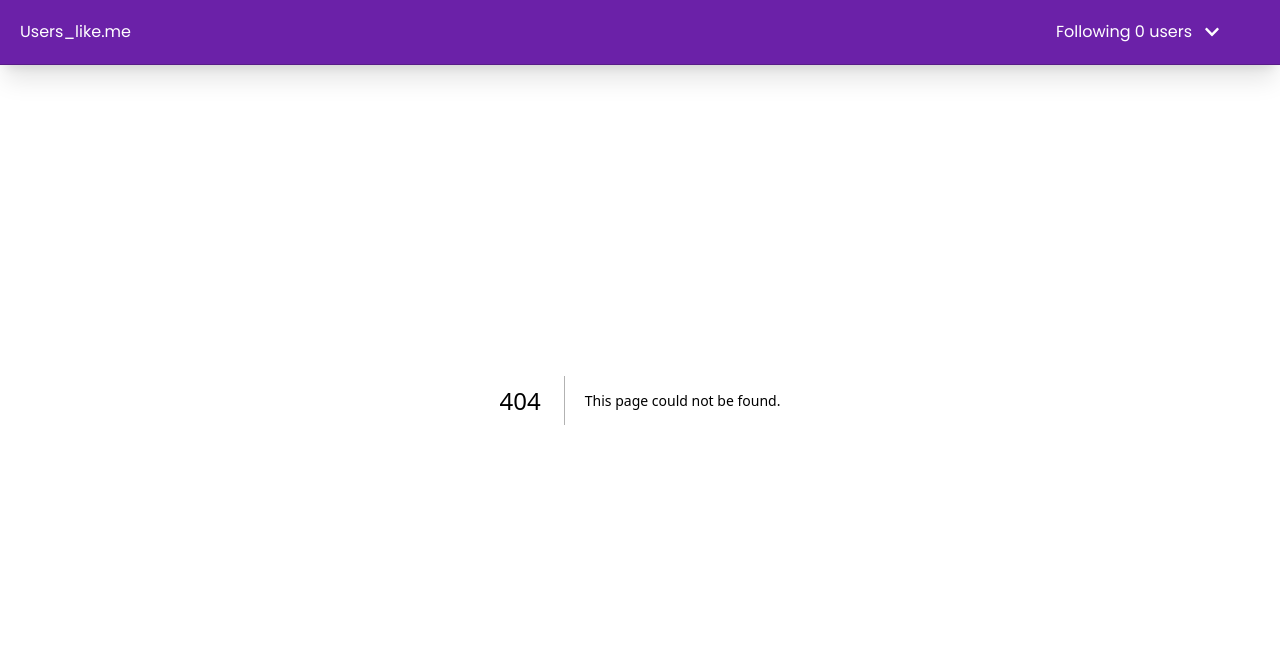
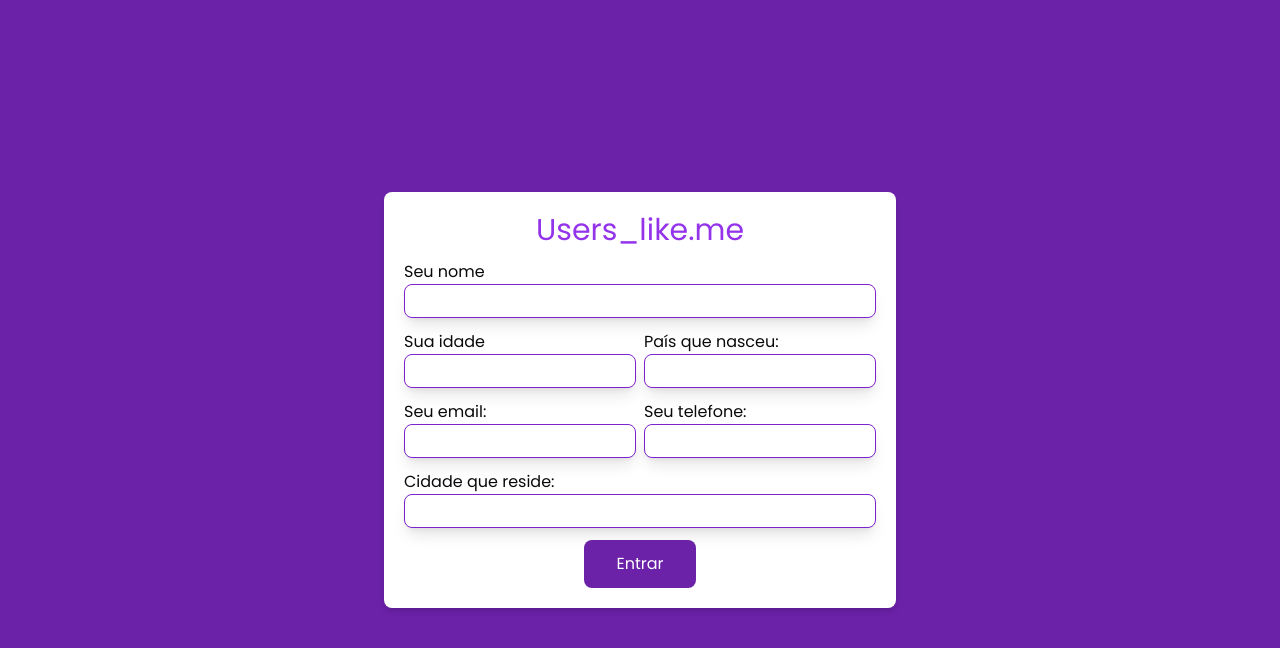
Before and after one commit to Campos1911/Desafio-Aumo, a Next.js app in the folder frontend/: page /login in a window 1280 px wide. Before the commit this address had no page. Shown: the top 648 px of the page. Built offline with nearby package versions, Linux system fonts and the light colour scheme.

Commit message:
Lógica para tela de login quando a aplicação carregar

```diff
--- a/frontend/src/@types/index.ts
+++ b/frontend/src/@types/index.ts
@@ -14,6 +14,7 @@ export interface UserCardProps {
   perfilImage?: string;
   userEmail: string;
   following: boolean;
+  visible: boolean;
   setFollowing: Dispatch<SetStateAction<boolean>>;
   tryNextHandler: () => Promise<void>;
 }
--- /dev/null
+++ b/frontend/src/app/login/page.tsx
@@ -0,0 +1,159 @@
+"use client";
+
+import { randomUserProps } from "@/@types";
+import { useRouter } from "next/navigation";
+import React, { useState } from "react";
+
+const SuasInfos = () => {
+  const [userInfo, setUserInfo] = useState<randomUserProps>({
+    cell: "",
+    dob: { date: "", age: 0 },
+    email: "",
+    gender: "",
+    id: { name: "", value: "" },
+    location: {
+      street: { number: 0, name: "" },
+      city: "",
+      state: "",
+      country: "",
+      postcode: 0,
+    },
+    login: { uuid: "", username: "", password: "" },
+    nat: "",
+    phone: "",
+    picture: { large: "", medium: "", thumbnail: "" },
+    registered: { date: "", age: 0 },
+    name: { title: "", first: "", last: "" },
+  });
+
+  const router = useRouter();
+
+  const handleEntrar = (e: React.FormEvent) => {
+    e.preventDefault();
+    router.push("/");
+    try {
+      localStorage.setItem("userInfo", JSON.stringify(userInfo));
+    } catch (error) {
+      alert(error);
+    }
+  };
+  return (
+    <div className="bg-purple-800 h-screen flex items-center justify-center">
+      <form className="flex flex-col items-center justify-center w-[40%] bg-white p-5 rounded-lg gap-3 shadow-md">
+        <p className="text-3xl text-purple-600">Users_like.me</p>
+        <section className="w-full">
+          <p>Seu nome</p>
+          <input
+            onChange={(e) =>
+              setUserInfo({
+                ...userInfo,
+                name: {
+                  title: "",
+                  first: e.target.value,
+                  last: userInfo.name.last,
+                },
+              })
+            }
+            type="text"
+            className="w-full shadow-lg border border-purple-700 rounded-lg p-1 outline-none"
+          />
+        </section>
+        <section className="w-full flex gap-2">
+          <section className="w-[50%]">
+            <p>Sua idade</p>
+            <input
+              type="number"
+              onChange={(e) =>
+                setUserInfo({
+                  ...userInfo,
+                  registered: {
+                    age: parseInt(e.target.value),
+                    date: userInfo.registered.date,
+                  },
+                })
+              }
+              className="w-full shadow-lg border border-purple-700 rounded-lg p-1 outline-none"
+            />
+          </section>
+          <section className="w-[50%]">
+            <p>País que nasceu:</p>
+            <input
+              onChange={(e) =>
+                setUserInfo({
+                  ...userInfo,
+                  nat: e.target.value,
+                  location: {
+                    street: {
+                      number: userInfo.location.street.number,
+                      name: userInfo.location.street.name,
+                    },
+                    city: userInfo.location.city,
+                    state: userInfo.location.state,
+                    country: e.target.value,
+                    postcode: userInfo.location.postcode,
+                  },
+                })
+              }
+              type="text"
+              className="w-full shadow-lg border border-purple-700 rounded-lg p-1 outline-none"
+            />
+          </section>
+        </section>
+        <section className="w-full flex gap-2">
+          <section className="w-[50%]">
+            <p>Seu email:</p>
+            <input
+              onChange={(e) =>
+                setUserInfo({ ...userInfo, email: e.target.value })
+              }
+              type="text"
+              className="w-full shadow-lg border border-purple-700 rounded-lg p-1 outline-none"
+            />
+          </section>
+          <section className="w-[50%]">
+            <p>Seu telefone:</p>
+            <input
+              onChange={(e) =>
+                setUserInfo({ ...userInfo, phone: e.target.value })
+              }
+              type="text"
+              className="w-full shadow-lg border border-purple-700 rounded-lg p-1 outline-none"
+            />
+          </section>
+        </section>
+        <section className="w-full flex gap-2">
+          <section className="w-full">
+            <p>Cidade que reside:</p>
+            <input
+              onChange={(e) =>
+                setUserInfo({
+                  ...userInfo,
+                  location: {
+                    street: {
+                      number: userInfo.location.street.number,
+                      name: userInfo.location.street.name,
+                    },
+                    city: e.target.value,
+                    state: userInfo.location.state,
+                    country: userInfo.location.country,
+                    postcode: userInfo.location.postcode,
+                  },
+                })
+              }
+              type="text"
+              className="w-full shadow-lg border border-purple-700 rounded-lg p-1 outline-none"
+            />
+          </section>
+        </section>
+        <button
+          onClick={handleEntrar}
+          className="p-3 px-8 rounded-lg bg-purple-800 text-white hover:bg-purple-950 duration-200"
+        >
+          Entrar
+        </button>
+      </form>
+    </div>
+  );
+};
+
+export default SuasInfos;
--- a/frontend/src/app/page.tsx
+++ b/frontend/src/app/page.tsx
@@ -4,25 +4,29 @@ import { randomUserProps } from "@/@types";
 import { InfosCard, UserCard } from "@/components/Cards";
 import { Loading } from "@/components/Layout";
 import axios from "axios";
+import { useRouter } from "next/navigation";
 import { useEffect, useState } from "react";
 
 export default function Home() {
   const [loading, setLoading] = useState<boolean>(true);
+  const [visible, setVisible] = useState<boolean>(false);
   const [following, setFollowing] = useState<boolean>(false);
   const [randomUser, setRandomUser] = useState<randomUserProps>();
+  const router = useRouter();
 
   useEffect(() => {
-    const getUser = async () => {
-      await axios
-        .get(`${process.env.NEXT_PUBLIC_BACKEND_URL}`)
-        .then((res) => {
-          setRandomUser(res.data.results[0]);
-          setLoading(false);
-        })
-        .catch((err) => console.log(err));
-    };
-    getUser();
-  }, []);
+    const userLogged = localStorage.getItem("userInfo");
+    if (userLogged === null) {
+      router.push("/login");
+    }
+    try {
+      const parsedData: randomUserProps = JSON.parse(userLogged as string);
+      setRandomUser(parsedData);
+      setLoading(false);
+    } catch (error) {
+      console.error("Erro ao analisar os dados do localStorage:", error);
+    }
+  }, [router]);
 
   const tryNextHandler = async () => {
     setLoading(true);
@@ -30,6 +34,7 @@ export default function Home() {
       .get(`${process.env.NEXT_PUBLIC_BACKEND_URL}`)
       .then((res) => {
         setRandomUser(res.data.results[0]);
+        setVisible(true);
         setLoading(false);
       })
       .catch((err) => console.log(err));
@@ -57,11 +62,14 @@ export default function Home() {
         <UserCard
           username={`${randomUser?.name.first} ${randomUser?.name.last}`}
           address={`${randomUser?.location.city}, ${randomUser?.location.country}`}
-          perfilImage={`${randomUser?.picture.large}`}
+          perfilImage={`${
+            randomUser?.picture.large || "/images/userIcon2.jpg"
+          }`}
           following={following}
           setFollowing={setFollowing}
           userEmail={`${randomUser?.email}`}
           tryNextHandler={tryNextHandler}
+          visible={visible}
         />
         <div className="grid md:grid-cols-2 gap-2 w-[80%]">
           <InfosCard
--- a/frontend/src/components/Cards/UserCard.tsx
+++ b/frontend/src/components/Cards/UserCard.tsx
@@ -11,6 +11,7 @@ const UserCard = ({
   setFollowing,
   userEmail,
   tryNextHandler,
+  visible,
 }: UserCardProps) => {
   const { state, setState } = useStateContext();
   const followHandler = () => {
@@ -52,6 +53,8 @@ const UserCard = ({
               onClick={followHandler}
               className={`${
                 following === true ? "bg-gray-400" : "bg-blue-500"
+              } ${
+                visible === false ? "hidden" : ""
               } text-white p-2 rounded-sm w-[50%] hover:bg-blue-800 hover:shadow-md duration-200`}
             >
               {following ? "Following" : "Follow"}
--- a/frontend/src/components/Layout/Header.tsx
+++ b/frontend/src/components/Layout/Header.tsx
@@ -1,7 +1,14 @@
+"use client";
+
 import React from "react";
 import DropdownFollowers from "./DropdownFollowers";
+import { usePathname } from "next/navigation";
 
 const Header = () => {
+  const pathname = usePathname();
+  if (pathname === "/login") {
+    return null;
+  }
   return (
     <div className="text-white w-full p-5 bg-purple-800 shadow-xl border-b border-purple-900 absolute z-10 flex justify-between">
       <p className="cursor-default">Users_like.me</p>
```
